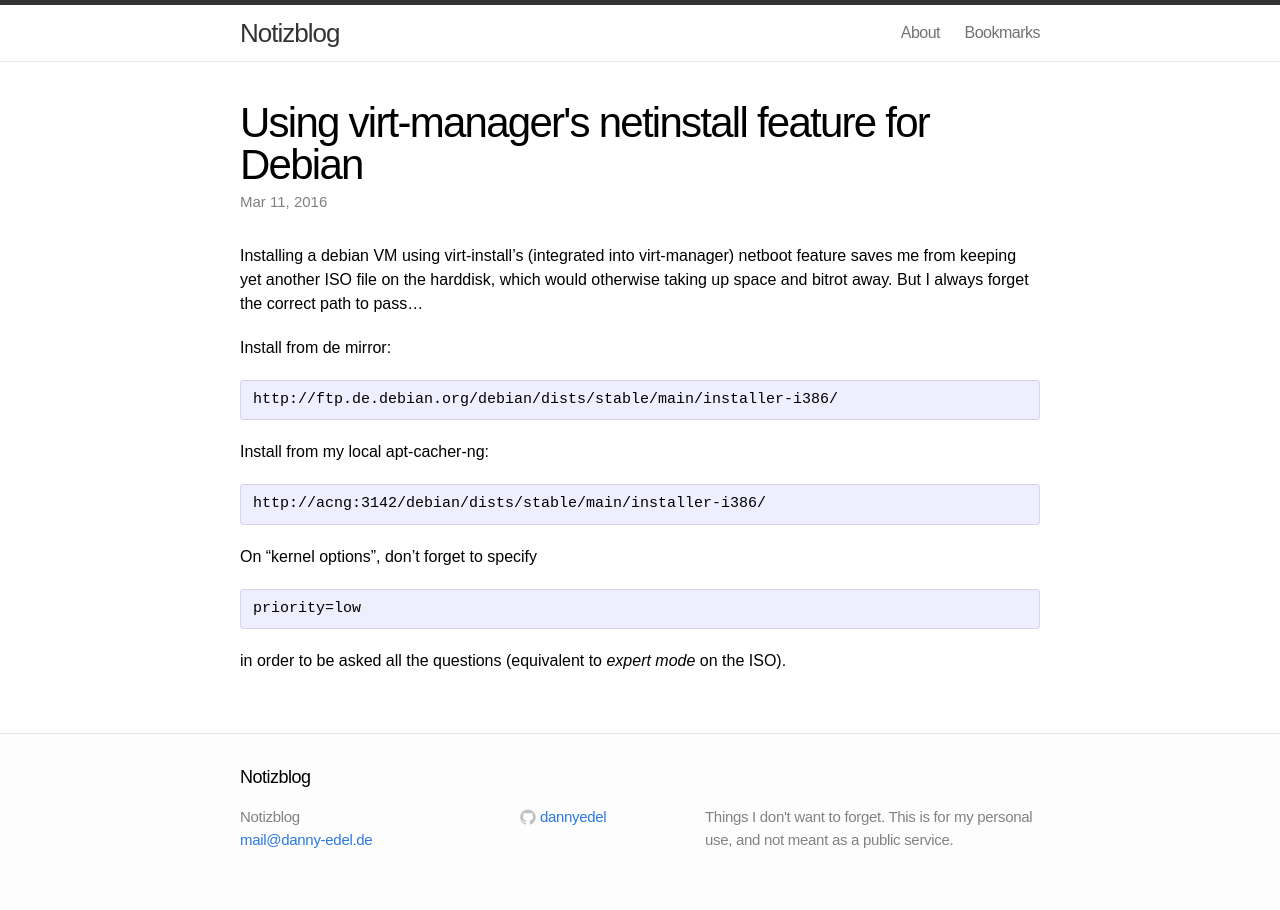
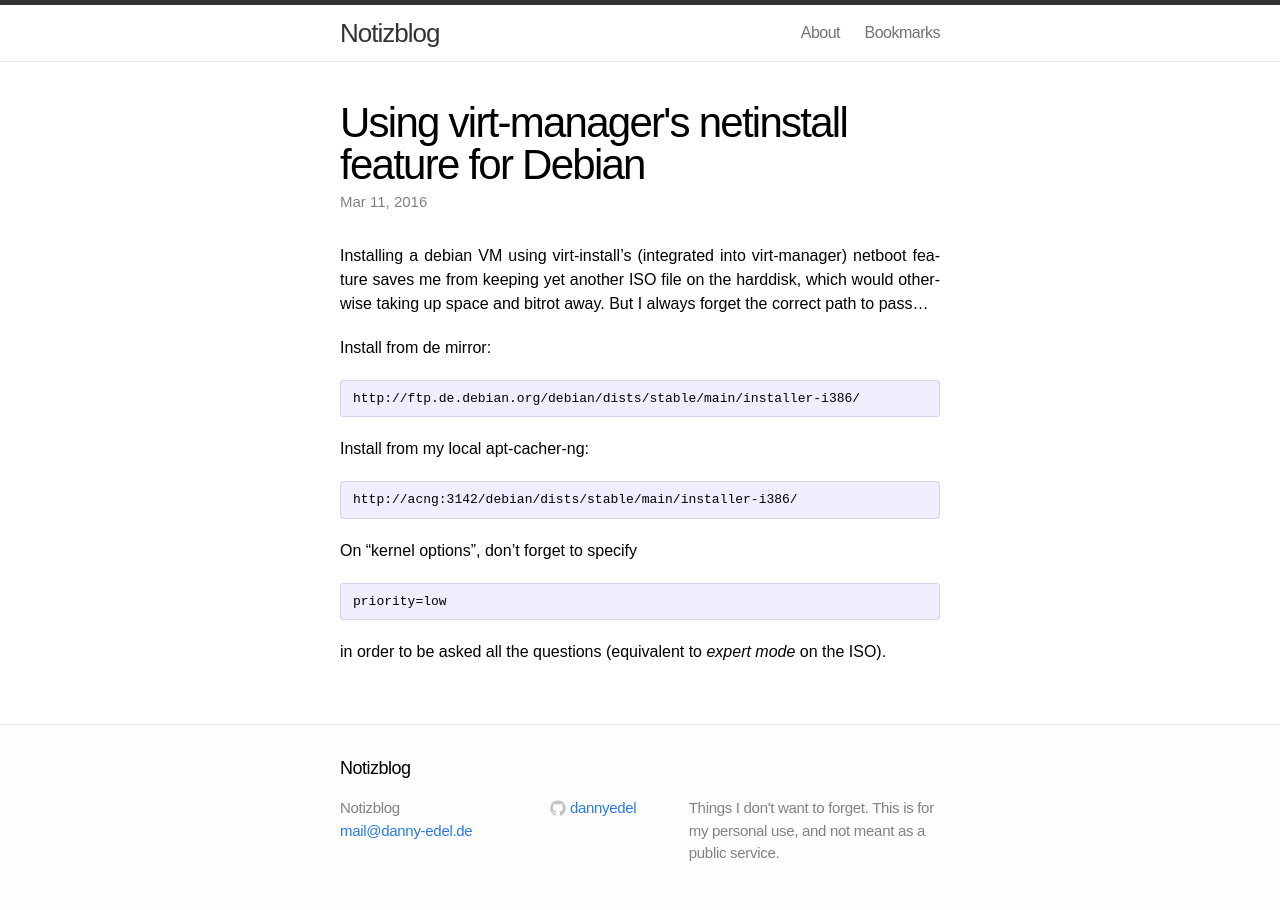
Before and after one commit to dannyedel/blog, a Jekyll site: the page built from _posts/2016-03-11-using-virt-manager-netinstall-debian.md, in a window 1280 px wide. Built offline with Jekyll 4.4.1, drawn with Linux system fonts in a browser that asks for light colours.

Commit message:
smaller line length, add support for hyphenation

```diff
--- a/_layouts/post.html
+++ b/_layouts/post.html
@@ -8,7 +8,7 @@ layout: default
     <p class="meta">{{ page.date | date: "%b %-d, %Y" }}{% if page.author %} • {{ page.author }}{% endif %}{% if page.meta %} • {{ page.meta }}{% endif %}</p>
   </header>
 
-  <article class="post-content">
+  <article class="post-content" lang="{{page.lang|default:'en'}}" >
   {{ content }}
   </article>
 
--- a/css/main.css
+++ b/css/main.css
@@ -20,6 +20,11 @@ body {
   background-color: #fdfdfd;
 }
 
+article {
+	hyphens: auto;
+	text-align: justify;
+}
+
 h1, h2, h3, h4, h5, h6 { font-size: 100%; font-weight: 400; }
 
 a         { color: #2a7ae2; text-decoration: none; }
@@ -32,7 +37,7 @@ a:visited { color: #205caa; }
 .wrap:after { content:""; display:table; }
 .wrap:after { clear: both; }
 .wrap {
-  max-width: 800px;
+  max-width: 600px;
   padding: 0 30px;
   margin: 0 auto;
   zoom: 1;
@@ -237,7 +242,7 @@ a:visited { color: #205caa; }
   -webkit-border-radius: 3px;
   -moz-border-radius: 3px;
   border-radius: 3px;
-  font-size: 15px;
+  font-size: 13px;
   overflow: auto;
 }
 
```
